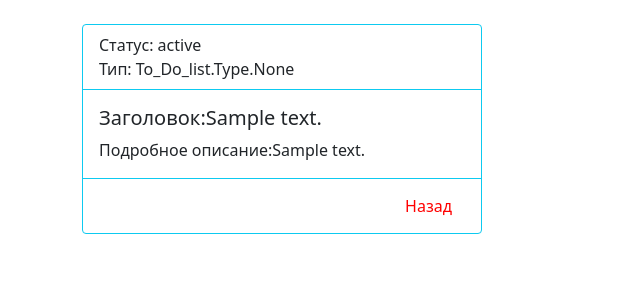
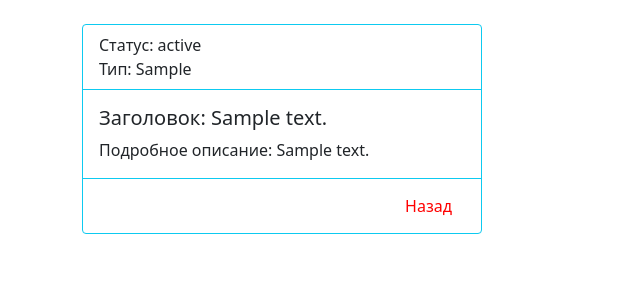
Before and after one commit to Yusupov-Aslan/To_Do_List, a Django app: page /task/1/ in a window 1280 px wide. Shown: the part 56-356 px from the top of the page, without its empty margins (0-640 px from the left). Run offline with Django 3.2, Linux system fonts and the light colour scheme; tables that the repository leaves empty hold one stand-in row (values such as "Sample post"); parts of the project's set-up code (start-up, migrations or seed data) failed here and were passed over.

Commit message:
В one_task.html запросил типы из базы и перебрал их циклом, добавил в форме label="тип", во views.py внес изменения

```diff
--- a/source/To_Do_list/forms.py
+++ b/source/To_Do_list/forms.py
@@ -5,7 +5,7 @@ from To_Do_list.models import Type, Status
 
 
 class TaskForm(forms.Form):
-    type = forms.ModelMultipleChoiceField(queryset=Type.objects.all(), widget=forms.CheckboxSelectMultiple())
+    type = forms.ModelMultipleChoiceField(label="Тип", queryset=Type.objects.all(), widget=forms.CheckboxSelectMultiple())
     status = forms.ModelChoiceField(queryset=Status.objects.all())
     summary = forms.CharField(max_length=20, required=True, label="Краткое описание")
     description = forms.CharField(max_length=2000, required=False, label="Полное описание",
--- a/source/To_Do_list/templates/one_task.html
+++ b/source/To_Do_list/templates/one_task.html
@@ -14,10 +14,11 @@
 {% block content %}
         <br>
     <div class="card border-info mb-3" style="max-width: 25rem;">
-      <div class="card-header bg-transparent border-info">Статус: {{ task.status }}<br>Тип: {{ task.type }}</div>
+      <div class="card-header bg-transparent border-info">Статус: {{ task.status }}<br>Тип:
+          {% for type in task.type.all %}{{ type.type  }}{% if not forloop.last %}, {% endif %}{% endfor %}</div>
       <div class="card-body ">
-        <h5 class="card-title">Заголовок:{{ task.summary }}</h5>
-        <p class="card-text">Подробное описание:{{ task.description }}</p>
+        <h5 class="card-title">Заголовок: {{ task.summary }}</h5>
+        <p class="card-text">Подробное описание: {{ task.description }}</p>
       </div>
       <div class="card-footer bg-transparent border-info">
           <a href="{% url "view_tasks_view" %}" class="btn btn" style="float: right">Назад</a></div>
--- a/source/To_Do_list/views.py
+++ b/source/To_Do_list/views.py
@@ -52,7 +52,7 @@ class UpdateView(View):
     def get(self, request, pk):
         task = get_object_or_404(Task, pk=pk)
         form = TaskForm(initial={
-            'type': task.type,
+            'type': task.type.all(),
             'status': task.status,
             'summary': task.summary,
             'description': task.description
```
